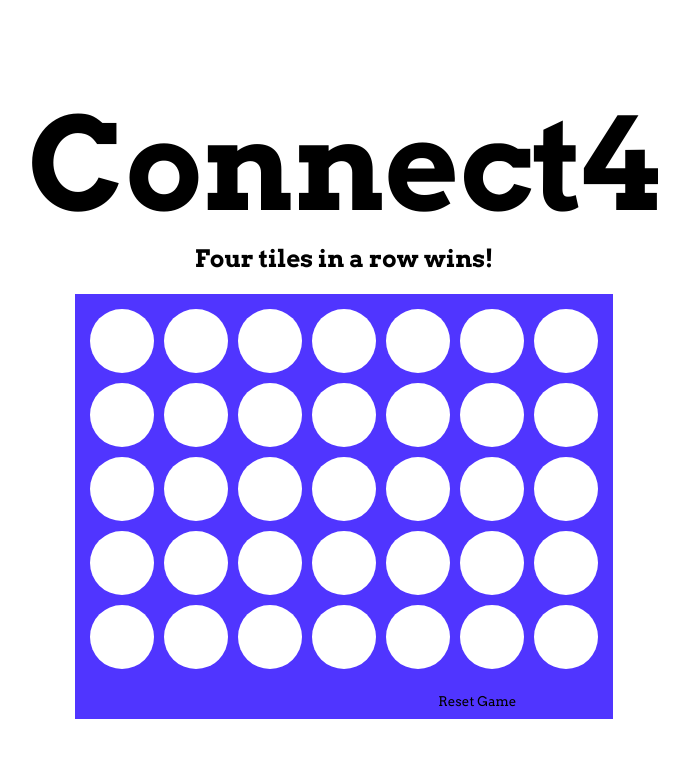
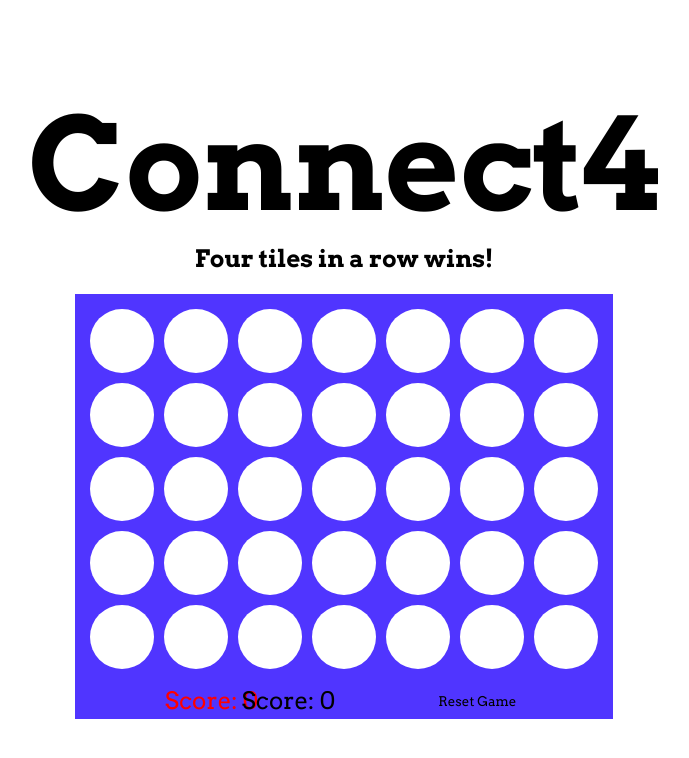
Before and after one commit to cisco95/Connect4, a React (Vite) app: page / in a window 1280 px wide. Shown: the top 758 px of the page, without its empty margins (296-985 px from the left). Built offline with nearby package versions, Linux system fonts and the light colour scheme.

Commit message:
Implement basic score feature for local play

```diff
--- a/src/App.jsx
+++ b/src/App.jsx
@@ -1,5 +1,6 @@
 import React from "react"
 import Space from "./components/Space.jsx"
+import Score from "./components/Score.jsx"
 import './index.css'
 
 export default function App() {
@@ -33,6 +34,10 @@ export default function App() {
     const [boardState, setBoardState] = React.useState(setter)
     const [turnState, setTurnState] = React.useState(true)
     const [gameEnd, setGameEnd] = React.useState(false)
+    const [score, setScore] = React.useState({
+        "red": 0,
+        "black": 0
+    })
 
     localStorage.setItem("board", JSON.stringify(boardState))
     // localStorage.clear();
@@ -55,18 +60,30 @@ export default function App() {
                 if (checkDiagLeft(i)){
                     console.log(`${boardState[i].value} Wins!`)
                     setGameEnd(true);
+                    boardState[i].value =="🔴"
+                        ? setScore((prevScore)=>({...prevScore, red: prevScore.red + 1}))
+                        : setScore((prevScore)=>({...prevScore, black: prevScore.black + 1}));
                     return true;
                 } else if (checkHorizontal(i)){
                     console.log(`${boardState[i].value} Wins!`)
                     setGameEnd(true);
+                    boardState[i].value =="🔴"
+                        ? setScore((prevScore)=>({...prevScore, red: prevScore.red + 1}))
+                        : setScore((prevScore)=>({...prevScore, black: prevScore.black + 1}));
                     return true;
                 } else if (checkDiagRight(i)){
                     console.log(`${boardState[i].value} Wins!`)
                     setGameEnd(true);
+                    boardState[i].value =="🔴"
+                        ? setScore((prevScore)=>({...prevScore, red: prevScore.red + 1}))
+                        : setScore((prevScore)=>({...prevScore, black: prevScore.black + 1}));
                     return true;
                 } else if (checkVert(i)){
                     console.log(`${boardState[i].value} Wins!`)
                     setGameEnd(true);
+                    boardState[i].value =="🔴"
+                        ? setScore((prevScore)=>({...prevScore, red: prevScore.red + 1}))
+                        : setScore((prevScore)=>({...prevScore, black: prevScore.black + 1}));
                     return true;
                 }
             }
@@ -164,7 +181,9 @@ export default function App() {
             : <button className = "invisible"></button>}
         </main>
         <div>
-          {gameEnd && <button className= "newGame" onClick={resetGame}>New Game</button>}
+            <Score score = {score.red} color="red"/>
+            <Score score = {score.black} color="black"/>
+            {gameEnd && <button className= "newGame" onClick={resetGame}>New Game</button>}
         </div>
       </>
     )
--- /dev/null
+++ b/src/components/Score.jsx
@@ -0,0 +1,9 @@
+import React from "react"
+
+export default function Score(props){
+    return (
+        <div className= {props.color + " score"}>
+            Score: {props.score}
+        </div>
+    )
+}
--- a/src/index.css
+++ b/src/index.css
@@ -180,3 +180,20 @@ button.invisible {
     left: 0vw;
   }
 }
+
+
+.score {
+  position: absolute;
+  bottom: 3.5em;
+  left: 36%;
+  font-size: 1.5rem;
+}
+
+.red {
+  color: red;
+}
+
+.black {
+  color: black;
+  left: 42%;
+}
```
